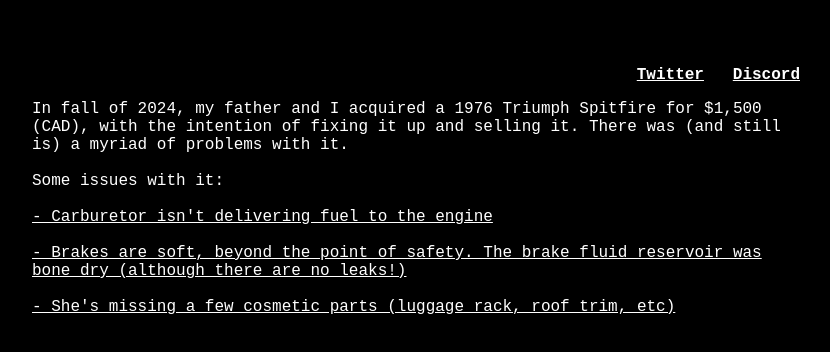
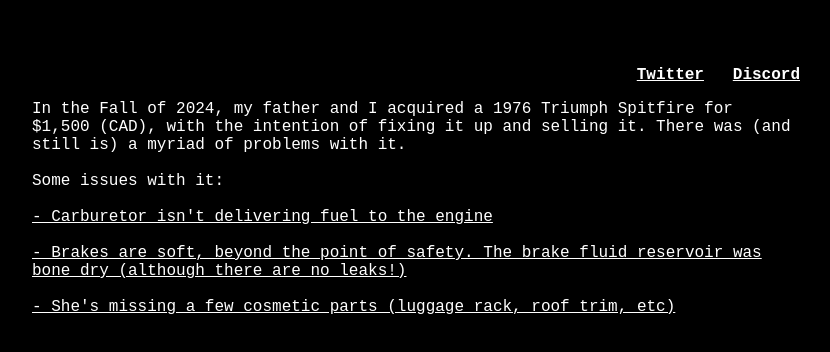
Before and after one commit to GooseTheKanuck/Goose.net.co, a plain HTML site: page spitfire.html in a window 1280 px wide. Shown: the top 352 px of the page, without its empty margins (232-1062 px from the left). Drawn offline with Linux system fonts and the light colour scheme.

Commit message:
Update spitfire.html

```diff
--- a/spitfire.html
+++ b/spitfire.html
@@ -21,7 +21,7 @@
 
 
 <body>
-  In fall of 2024, my father and I acquired a 1976 Triumph Spitfire for $1,500 (CAD), with the intention of fixing it up and selling it. There was (and still is) a myriad of problems with it.
+  In the Fall of 2024, my father and I acquired a 1976 Triumph Spitfire for $1,500 (CAD), with the intention of fixing it up and selling it. There was (and still is) a myriad of problems with it.
 <br>
 <br>
   Some issues with it:
```
